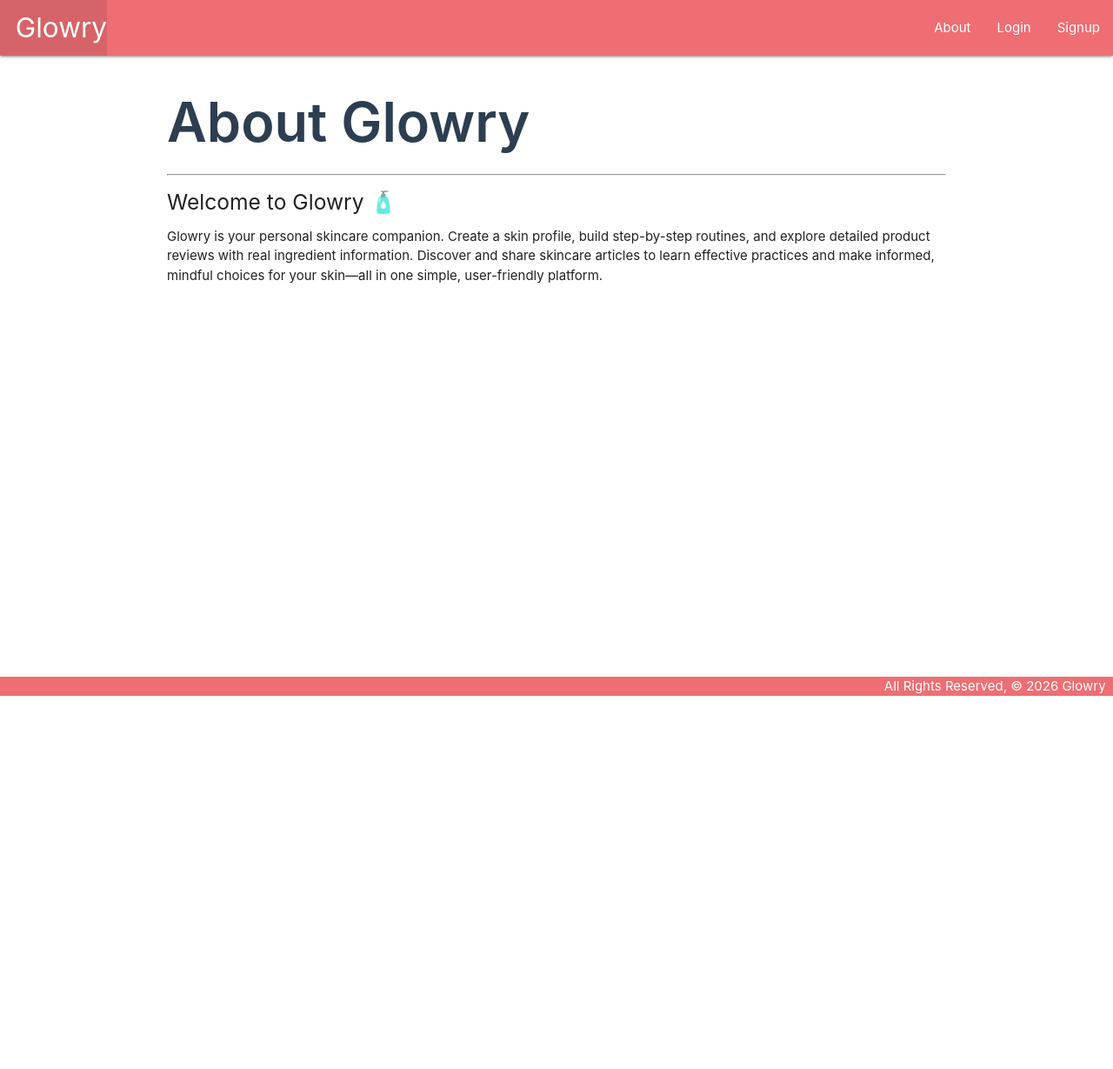
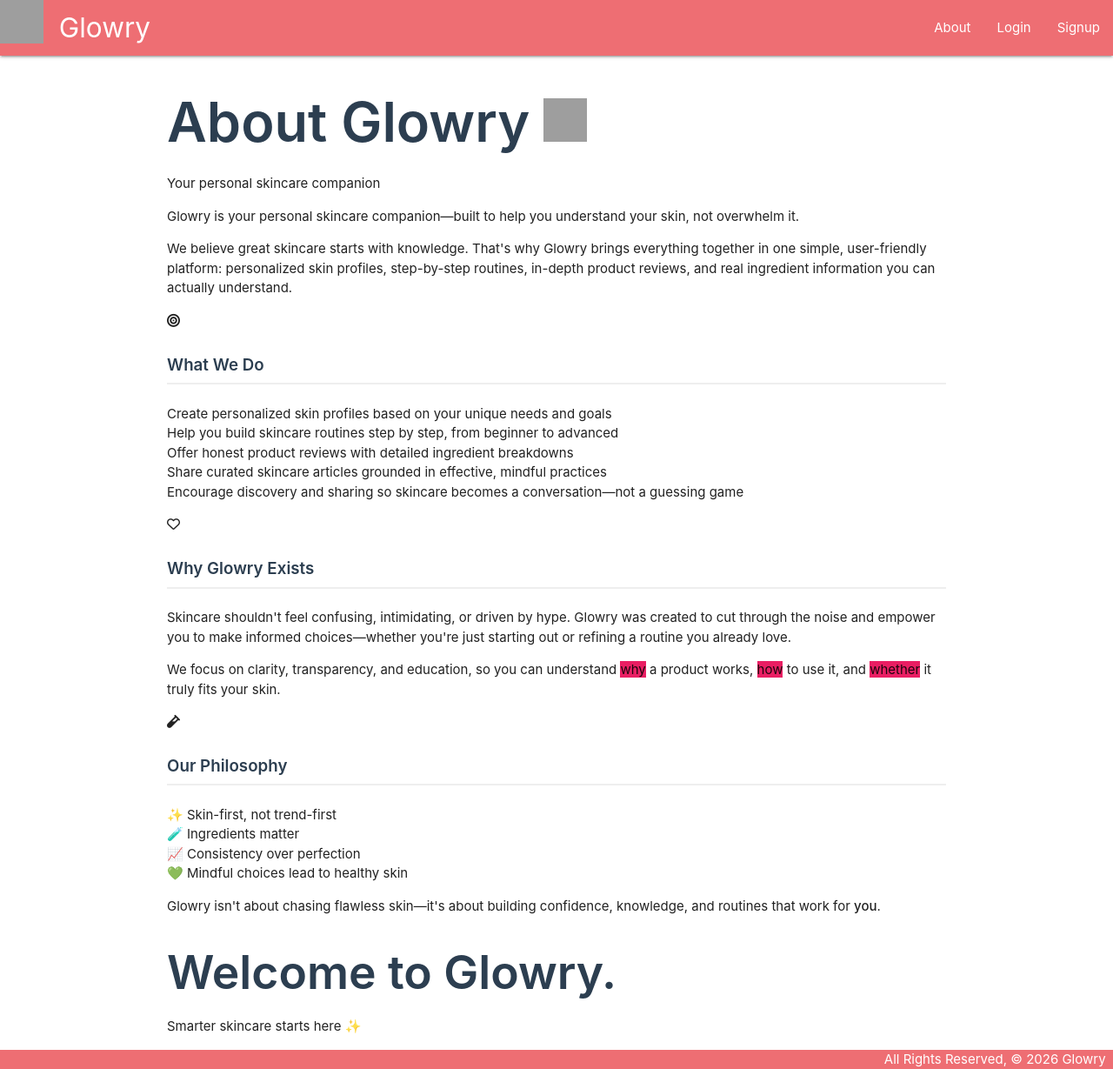
Before and after one commit to fatimaxail/Glowry, a Django app: page /about/ in a window 1280 px wide. Shown: the whole page at 87% size. Before the commit the page ends 800 px from the top, so only its background shows below. Run offline with Django 5.2, Linux system fonts and the light colour scheme; parts of the project's set-up code (start-up, migrations or seed data) failed here and were passed over; some libraries are stand-ins or nearby versions; grey boxes are pictures that could not be loaded.

Commit message:
about page.html

```diff
--- a/main_app/models.py
+++ b/main_app/models.py
@@ -118,7 +118,7 @@ class Routine(models.Model):
 class RoutineProduct(models.Model):
     routine = models.ForeignKey(Routine, on_delete=models.CASCADE)
     product_id = models.CharField(max_length=3)
-    order = models.PositiveIntegerField(default=0)
+    order = models.PositiveIntegerField(blank=False, default=100_000)
     time = models.CharField( max_length=50, choices=ROUTINE_TIME , default=ROUTINE_TIME[0][0])
     frequency = models.CharField( max_length=50, choices=FREQUENCY, default=FREQUENCY[0][0])
 
--- a/main_app/static/css/style.css
+++ b/main_app/static/css/style.css
@@ -78,6 +78,7 @@ body {
 }
 
 .sidebar {
+    border: rgb(202, 202, 202) 10px;
     width: 280px;
     padding-right: 40px;
 }
@@ -561,3 +562,40 @@ button:hover {
     font-weight: 700 !important;
     font-style: italic !important;
 }
+
+:root {
+    --dark: #333;
+    --primary: #007bff; /* Adjust to match your theme */
+}
+
+.handle {
+    display: inline-block;
+    border-top: 3px solid var(--dark);
+    width: 20px;
+    padding-top: 5px;
+    cursor: grab;
+}
+
+.handle:after, .handle:before {
+    display: block;
+    content: "";
+    padding-top: 5px;
+    border-top: 3px solid var(--dark);
+}
+
+.handle:hover, .handle:hover:before, .handle:hover:after {
+    border-color: var(--primary);
+}
+
+.handle:active, .handle:active:before, .handle:active:after {
+    cursor: grabbing;
+}
+
+.dragged {
+    background-color: #f8f9fa;
+    box-shadow: 0 4px 8px rgba(0,0,0,0.1);
+}
+
+.sortableChosen {
+    opacity: 0.5;
+}
--- a/main_app/templates/about.html
+++ b/main_app/templates/about.html
@@ -1,7 +1,60 @@
 {% extends 'base.html' %}
 {% block content%}
-<h1>About Glowry</h1>
-<hr>
-<h5>Welcome to Glowry 🧴</h5>
-<p>Glowry is your personal skincare companion. Create a skin profile, build step-by-step routines, and explore detailed product reviews with real ingredient information. Discover and share skincare articles to learn effective practices and make informed, mindful choices for your skin—all in one simple, user-friendly platform.</p>
+    <header class="hero scroll-reveal">
+        </div>
+        <h1>About Glowry <span class="bottle"><img src="https://i.postimg.cc/9Mk0FFW7/serum.png" alt='logo' height= "50px" width="50px"></span></h1>
+        <p class="logan">Your personal skincare companion</p>
+
+        <div class="intro">
+            <p><span class="brand">Glowry</span> is your personal skincare companion—built to help you understand your skin, not overwhelm it.</p>
+            <p>We believe great skincare starts with knowledge. That's why Glowry brings everything together in one simple, user-friendly platform: personalized skin profiles, step-by-step routines, in-depth product reviews, and real ingredient information you can actually understand.</p>
+        </div>
+    </header>
+
+    <section class="card-section">
+        <div class="What We Do">
+            <div class="goal-icon"><i class="fa-solid fa-bullseye"></i></div>
+            <h3>What We Do</h3>
+            <ul class="check-list">
+                <li>Create personalized skin profiles based on your unique needs and goals</li>
+                <li>Help you build skincare routines step by step, from beginner to advanced</li>
+                <li>Offer honest product reviews with detailed ingredient breakdowns</li>
+                <li>Share curated skincare articles grounded in effective, mindful practices</li>
+                <li>Encourage discovery and sharing so skincare becomes a conversation—not a guessing game</li>
+            </ul>
+        </div>
+    </section>
+
+    <section class="card-section">
+        <div class="Why Glowry Existsr">
+            <div class="heart-icon"><i class="fa-regular fa-heart"></i></div>
+            <h3>Why Glowry Exists</h3>
+            <p>Skincare shouldn't feel confusing, intimidating, or driven by hype. Glowry was created to cut through the noise and empower you to make informed choices—whether you're just starting out or refining a routine you already love.</p>
+            <p>We focus on clarity, transparency, and education, so you can understand <span class="pink">why</span> a product works, <span class="pink">how</span> to use it, and <span class="pink">whether</span> it truly fits your skin.</p>
+          </div>
+
+
+    <section class="card-section">
+        <div class="Our Philosophy">
+            <div class="gillter-icon"><i class="fa-solid fa-vial"></i></div>
+            <h3>Our Philosophy</h3>
+            <div class="phil-grid">
+                <div class="phil-item">✨ Skin-first, not trend-first</div>
+                <div class="phil-item">🧪 Ingredients matter</div>
+                <div class="phil-item">📈 Consistency over perfection</div>
+                <div class="phil-item">💚 Mindful choices lead to healthy skin</div>
+            </div>
+          </div>
+
+
+        <p class="focus-text">Glowry isn't about chasing flawless skin—it's about building confidence, knowledge, and routines that work for <strong>you</strong>.</p>
+    </section>
+
+    <footer class="footer-reveal scroll-reveal">
+        <div class="cta-banner">
+            <h2>Welcome to Glowry.</h2>
+            <p>Smarter skincare starts here ✨</p>
+        </div>
+    </footer>
+
 {% endblock %}
--- a/main_app/templates/base.html
+++ b/main_app/templates/base.html
@@ -23,7 +23,7 @@
     <nav>
       <div class="nav-wrapper">
         <ul>
-          <li><a href="/" class="left brand-logo">&nbsp;&nbsp;Glowry</a></li>
+          <li><img src="https://i.postimg.cc/9Mk0FFW7/serum.png" alt='logo' height= "50px" width="50px"><a href="/" class="left brand-logo">&nbsp;&nbsp;Glowry</a></li>
         </ul>
         <ul class="right">
           <li><a href="{% url 'about' %}">About</a></li>
--- a/main_app/templates/routine/list.html
+++ b/main_app/templates/routine/list.html
@@ -6,11 +6,13 @@
 
 <ul>
     {% for routine in routines %}
+    <div>
     <li>
         <a href="{% url 'routine_detail' routine.id %}">{{ routine.name }}</a>
-        <a href="{% url 'routine_edit' routine.id %}">Edit</a>
-        <a href="{% url 'routine_delete' routine.id %}">Delete</a>
+        <a href="{% url 'routine_edit' routine.id %}"><i class="fas fa-pencil-alt"></i></a>
+        <a href="{% url 'routine_delete' routine.id %}"><i class="fas fa-trash-alt"></i></a>
     </li>
+</div>
     {% empty %}
     <li>No routines yet.</li>
     {% endfor %}
```
Also changed, not shown: main_app/templates/home.html (+7 -2 lines), main_app/views.py (+3 -6 lines), main_app/forms.py (line endings or trailing spaces), main_app/templates/products/details.html (indentation only).
